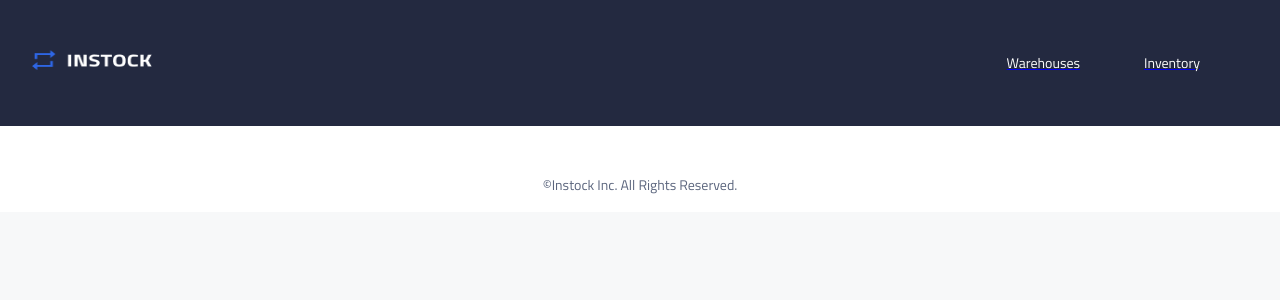
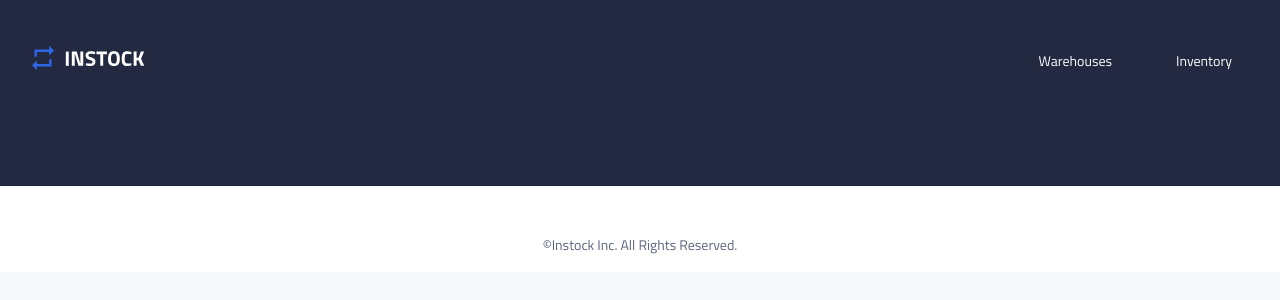
Before and after one commit to rmasuda12/code-crusaders-instock, a React (Vite) app: page /inventoryedit in a window 1280 px wide. Shown: the top 300 px of the page. Built offline with nearby package versions, Linux system fonts and the light colour scheme.

Commit message:
header styling updated

```diff
--- a/src/components/Header/Header.jsx
+++ b/src/components/Header/Header.jsx
@@ -6,16 +6,30 @@ function Header(){
 
     return(
         <header className='header'>
+
+            <div className='header-container'>
+
              <Link>
-             <img className='header-logo' src= {logo} alt="Instock logo" />
+
+              <svg className='header-logo' width="129" height="28" viewBox="0 0 129 28" fill="none" xmlns="http://www.w3.org/2000/svg">
+                    <path d="M38.7773 22.9996V6.6796H42.0893V22.9996H38.7773Z" fill="white"/>
+                    <path d="M45.6445 22.9996V6.6796H51.2365L55.1725 20.1196H55.4125V6.6796H58.7245V22.9996H53.2765L49.1965 9.5596H48.9565V22.9996H45.6445Z" fill="white"/>
+                    <path d="M67.3012 9.2716C65.5572 9.2716 64.6852 9.8476 64.6852 10.9996C64.6852 11.5116 64.9012 11.9036 65.3332 12.1756C65.7652 12.4476 66.7732 12.8396 68.3572 13.3516C69.9572 13.8636 71.0772 14.4476 71.7172 15.1036C72.3572 15.7436 72.6772 16.7356 72.6772 18.0796C72.6772 19.7916 72.1572 21.0876 71.1172 21.9676C70.0772 22.8476 68.7172 23.2876 67.0372 23.2876C65.7892 23.2876 64.2612 23.0956 62.4532 22.7116L61.5892 22.5436L61.9252 19.9756C64.0692 20.2636 65.7092 20.4076 66.8452 20.4076C68.5412 20.4076 69.3892 19.7036 69.3892 18.2956C69.3892 17.7836 69.1892 17.3836 68.7892 17.0956C68.4052 16.8076 67.6292 16.4956 66.4612 16.1596C64.6052 15.6316 63.2932 15.0076 62.5252 14.2876C61.7732 13.5516 61.3972 12.5356 61.3972 11.2396C61.3972 9.6076 61.8932 8.3916 62.8852 7.5916C63.8772 6.7916 65.2372 6.3916 66.9652 6.3916C68.1492 6.3916 69.6532 6.5516 71.4772 6.8716L72.3412 7.0396L72.0772 9.6556C69.8212 9.3996 68.2292 9.2716 67.3012 9.2716Z" fill="white"/>
+                    <path d="M73.8758 9.6076V6.6796H85.8758V9.6076H81.5558V22.9996H78.2438V9.6076H73.8758Z" fill="white"/>
+                    <path d="M91.216 19.1596C91.696 19.9916 92.584 20.4076 93.88 20.4076C95.176 20.4076 96.056 19.9916 96.52 19.1596C97 18.3116 97.24 16.9036 97.24 14.9356C97.24 12.9516 97 11.5116 96.52 10.6156C96.04 9.7196 95.16 9.2716 93.88 9.2716C92.6 9.2716 91.72 9.7196 91.24 10.6156C90.76 11.5116 90.52 12.9516 90.52 14.9356C90.52 16.9036 90.752 18.3116 91.216 19.1596ZM99.112 21.2716C98.104 22.6156 96.36 23.2876 93.88 23.2876C91.4 23.2876 89.648 22.6156 88.624 21.2716C87.616 19.9116 87.112 17.7916 87.112 14.9116C87.112 12.0316 87.616 9.8956 88.624 8.5036C89.648 7.0956 91.4 6.3916 93.88 6.3916C96.36 6.3916 98.104 7.0956 99.112 8.5036C100.136 9.8956 100.648 12.0316 100.648 14.9116C100.648 17.7916 100.136 19.9116 99.112 21.2716Z" fill="white"/>
+                    <path d="M113.832 22.7356C112.136 23.1036 110.608 23.2876 109.248 23.2876C107.888 23.2876 106.8 23.1196 105.984 22.7836C105.168 22.4476 104.528 21.9116 104.064 21.1756C103.6 20.4396 103.28 19.5756 103.104 18.5836C102.928 17.5916 102.84 16.3436 102.84 14.8396C102.84 11.6876 103.28 9.4956 104.16 8.2636C105.056 7.0156 106.696 6.3916 109.08 6.3916C110.456 6.3916 112.048 6.6076 113.856 7.0396L113.76 9.6796C112.176 9.4396 110.856 9.3196 109.8 9.3196C108.76 9.3196 108.016 9.4636 107.568 9.7516C107.12 10.0236 106.784 10.5516 106.56 11.3356C106.352 12.1196 106.248 13.4556 106.248 15.3436C106.248 17.2316 106.464 18.5436 106.896 19.2796C107.344 19.9996 108.224 20.3596 109.536 20.3596C110.864 20.3596 112.272 20.2476 113.76 20.0236L113.832 22.7356Z" fill="white"/>
+                    <path d="M119.832 22.9996H116.52V6.6796H119.832V13.8556L122.04 13.6156L124.728 6.6796H128.496L124.944 14.8636L128.592 22.9996H124.776L122.04 16.4956L119.832 16.7356V22.9996Z" fill="white"/>
+                    <path d="M5.6 7H19.6V11.2L25.2 5.6L19.6 0V4.2H2.8V12.6H5.6V7ZM19.6 21H5.6V16.8L0 22.4L5.6 28V23.8H22.4V15.4H19.6V21Z" fill="#2E66E6"/>
+              </svg>
 
              </Link>
 
              <nav className='header-nav'>
+
                 <ul className='header-nav__list'>
 
                     <Link className='header-nav__link' to='/warehouse'>
-                    <li className='header-nav__item-h3' >Warehouses</li>
+                    <li className='header-nav__item-h3'>Warehouses</li>
                     </Link>
 
                     <Link className='header-nav__link'  to='/inventory'>
@@ -25,6 +39,8 @@ function Header(){
                 </ul>
 
              </nav>
+
+            </div>
         </header>
     )
 }
--- a/src/components/Header/Header.scss
+++ b/src/components/Header/Header.scss
@@ -4,6 +4,7 @@
 .header {
   background-color: $graphite;
   width: 100%;
+  height: 12.5rem;
   padding: 1rem;
 
   @include flex-center(column);
@@ -11,7 +12,20 @@
 
   @include tablet {
     @include flex-center(row);
-    padding: 2rem;
+    height: 11.625rem;
+  }
+
+  &-container{
+    width: 100%;
+    padding-top: 1rem;
+    @include flex-center(column);
+    align-items: center;
+
+    @include tablet{
+        @include flex-center(row);
+        justify-content: space-between;
+        margin-bottom: 5rem;
+    }
   }
 
   &-logo {
@@ -20,11 +34,17 @@
 
     @include tablet {
       margin-top: 0;
+      padding-left: 1rem;
     }
   }
 
     &-nav{
         width: 100%;
+        margin-top: 1rem;
+
+        @include tablet{
+            margin-top: 0;
+        }
 
        &__list{
           @include reset-list;
@@ -44,12 +64,8 @@
 
           &:hover {
             background-color: $instock-black;
-        // width: 0.25rem;
-        // height: 2.25rem;
             border-radius: 1.25rem;
             background-color: $instock-black;
-        // height: 36px;
-        // padding: 36px;
             border-radius: 20px;
           }
         }
@@ -63,14 +79,14 @@
             height: 2.25rem;
             border-radius: 1.25rem;
             background-color: $instock-black;
-
             padding: 2.25rem;
             border-radius: 20px;
             padding-bottom: 2rem;
           }
-      &__link {
+        }
+    }
+
+}
+.header-nav__link{
     text-decoration: none;
   }
-    }
-  }
-}
--- a/src/styles/partials/_mixins.scss
+++ b/src/styles/partials/_mixins.scss
@@ -14,8 +14,8 @@
 }
 
 @mixin logo{
-    width: 120px;
-    height: 20px;
+    width: 8.037rem;
+    height: 1.75rem;
 }
 
 @mixin flex-center ($direction){
@@ -25,7 +25,4 @@
 @mixin reset-list{
     list-style: none;
     margin: 0;
-    padding: 1rem;
-
-
 }
```
Lines whose indentation alone changed are shown as unchanged.
